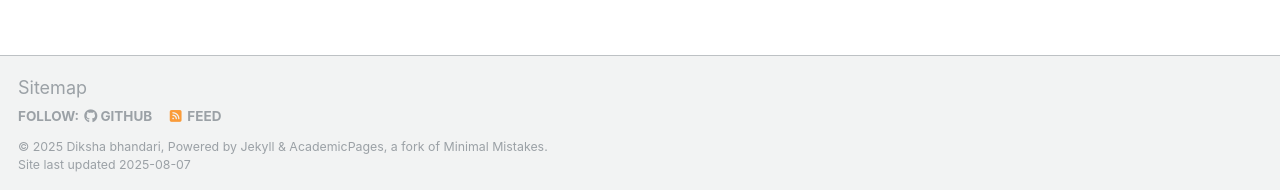
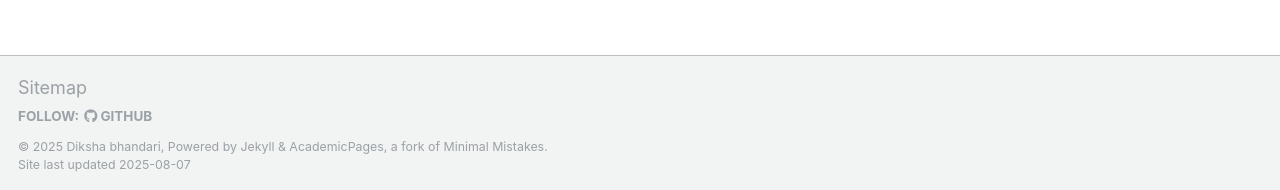
Before and after one commit to dikshab14/dikshab14.github.io, a Jekyll site: the page built from index.md, in a window 1280 px wide and 921 px high. Shown: the part 728-918 px from the top of the window. Built offline with Jekyll 4.4.1, drawn with Linux system fonts in a browser that asks for light colours; a script that is not in the unit is left out.

Commit message:
update config

```diff
--- a/_config.yml
+++ b/_config.yml
@@ -96,7 +96,7 @@ staticman:
       options:
         format           : "iso8601" # "iso8601" (default), "timestamp-seconds", "timestamp-milliseconds"
 atom_feed:
-  hide                   : false     # change to true to hide the RSS feed in the footer
+  hide                   : true     # change to true to hide the RSS feed in the footer
   path                   : # blank (default) uses feed.xml
 
 
@@ -278,19 +278,19 @@ timezone: Etc/UTC # http://en.wikipedia.org/wiki/List_of_tz_database_time_zones
 
 # Plugins
 plugins:
-  - jekyll-feed
+#  - jekyll-feed
   - jekyll-gist
   - jekyll-paginate
-  - jekyll-sitemap
+#  - jekyll-sitemap
   - jekyll-redirect-from
   - jemoji
 
 # Mimic GitHub Pages with --safe
 whitelist:
-  - jekyll-feed
+#  - jekyll-feed
   - jekyll-gist
   - jekyll-paginate
-  - jekyll-sitemap
+#  - jekyll-sitemap
   - jekyll-redirect-from
   - jemoji
 
```
